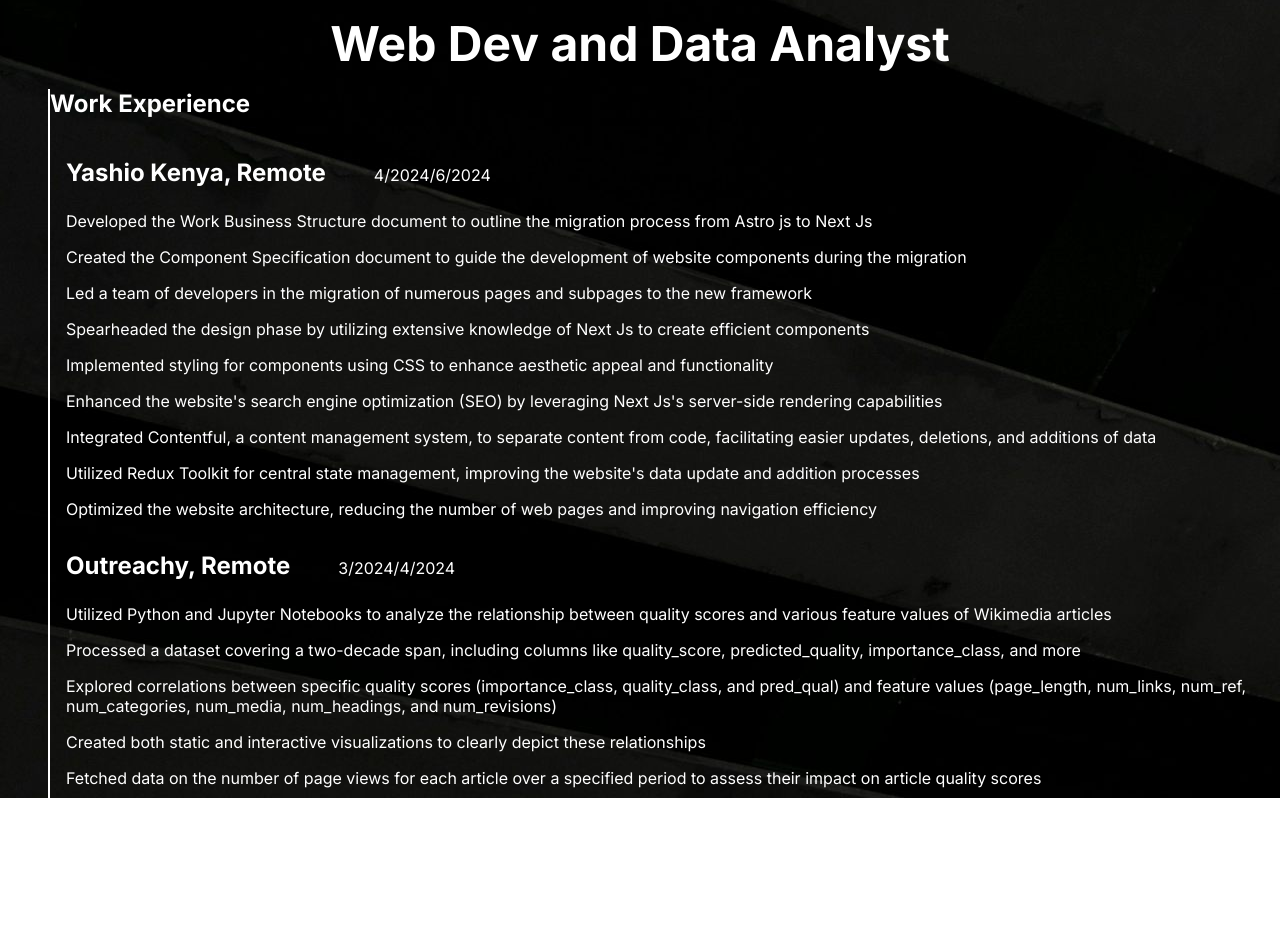
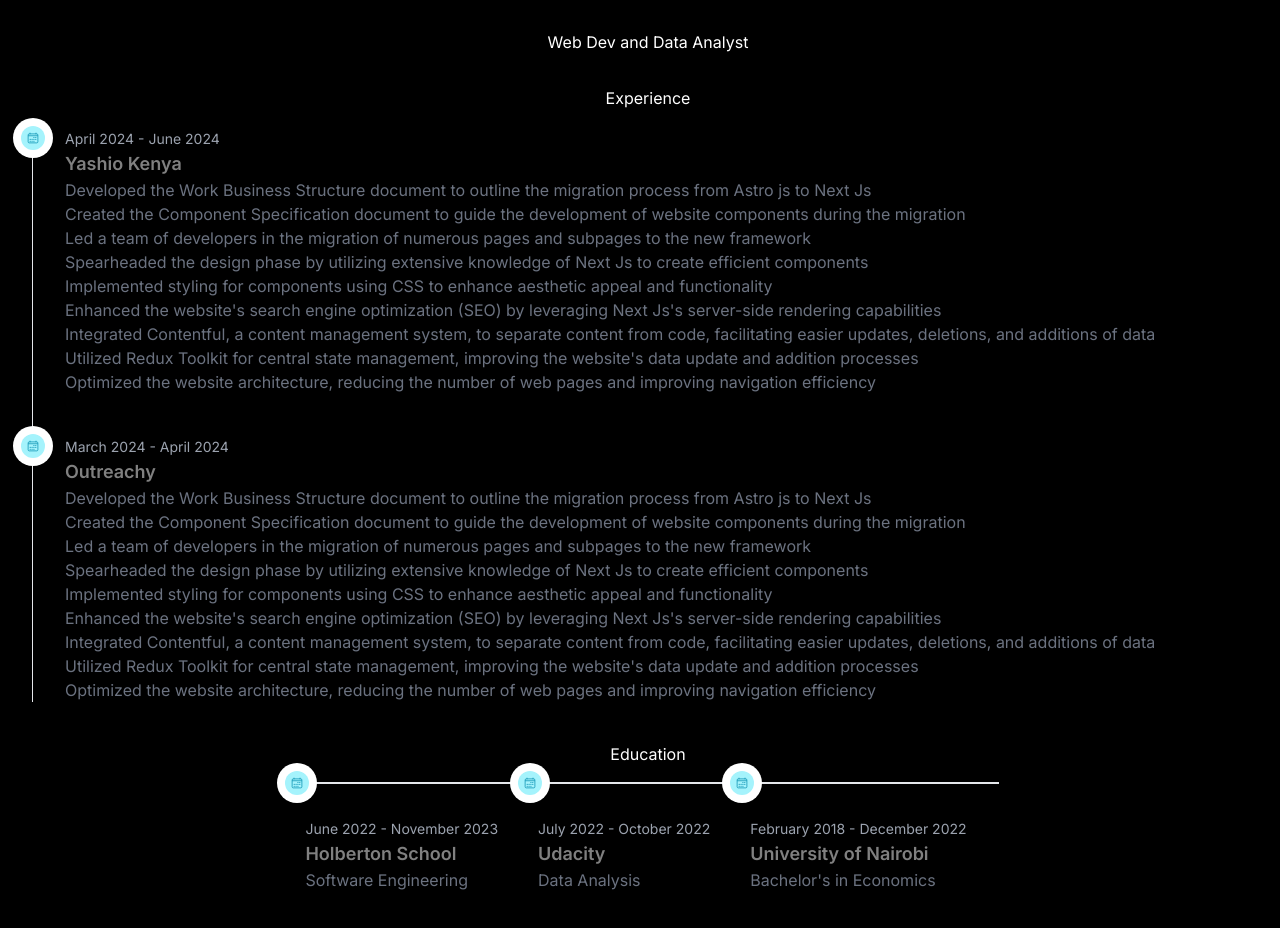
Before and after one commit to Bruce-Mahagwa/Portfolio_v1, a Next.js app in the folder portfolio_v1/: page / in a window 1280 px wide. Shown: the part 802-1730 px from the top of the page. Before the commit the page ends 1600 px from the top, so only its background shows below. Built offline with nearby package versions, Linux system fonts and the light colour scheme; a web font is replaced by a local one.

Commit message:
Adds the about me section

```diff
--- a/portfolio_v1/app/globals.css
+++ b/portfolio_v1/app/globals.css
@@ -1,4 +1,7 @@
 @import url('https://fonts.googleapis.com/css2?family=Poppins:ital,wght@0,100;0,200;0,300;0,400;0,500;0,600;0,700;0,800;0,900;1,100;1,200;1,300;1,400;1,500;1,600;1,700;1,800;1,900&display=swap');
+@tailwind base;
+@tailwind components;
+@tailwind utilities;
 * {
   margin: 0;
   padding: 0;
--- a/portfolio_v1/components/AboutMe/About.js
+++ b/portfolio_v1/components/AboutMe/About.js
@@ -1,9 +1,9 @@
+"use client"
 // files
 import classes from "./AboutMe.module.css"
-import WorkExperience from "./WorkExperience";
-import Education from "./Education";
 // dependencies
-
+import { Timeline } from "flowbite-react";
+import { IoCalendarOutline } from "react-icons/io5";
 // variables
 
 const job_tasks = [
@@ -55,28 +55,80 @@
 
 const About = () => {
     return (
-        <section className={classes.about}>
-            {/* title */}
-            <h1>Web Dev and Data Analyst</h1>
-            <div className = {classes.about_container}>
-                {/* work experience */}
-                <div className = {classes.work_experience}>
-                    <h2>Work Experience</h2>
-                    <WorkExperience place = {"Yashio Kenya"} date = {{start: "4/2024", end: "6/2024"}} location={"Remote"}  tasks = {job_tasks[0].tasks}/>
-                    <WorkExperience place = {"Outreachy"} date = {{start: "3/2024", end: "4/2024"}} location={"Remote"}  tasks = {job_tasks[1].tasks}/>
-                </div>
-                {/* education */}
-                <div className = {classes.education}>
-                    <h2>Education</h2>
-                    <Education place = {"University of Nairobi"} date = {{start: "2/2018", end: "12/2022"}} experience = {education[0].experience} />
-                    <Education place = {"Udacity"} date = {{start: "6/2022", end: "10/2022"}} experience = {education[1].experience} />
-                    <Education place = {"Holberton School"} date = {{start: "7/2022", end: "11/2023"}} experience = {education[2].experience} />
-                </div>
-                {/* social links and stats */}
-                <div className={classes.social_stats}>
+        <section className = {classes.about}>
+             <h1>Web Dev and Data Analyst</h1>
+             <div>
+                 <h2>Experience</h2>
+             </div>
+            <Timeline>
+                <Timeline.Item>
+                    <Timeline.Point icon={IoCalendarOutline} />
+                    <Timeline.Content className = "px-2" >
+                        <Timeline.Time>April 2024 - June 2024</Timeline.Time>
+                        <Timeline.Title className = "text-white opacity-50">Yashio Kenya</Timeline.Title>
+                        <Timeline.Body>
+                            {Object.keys(job_tasks[0].tasks).map((key) => {
+                                const task = job_tasks[0].tasks[key]
+                                return (
+                                    <p key = {task}>{task}</p>
+                                )
+                            })}
+                        </Timeline.Body>
+                    </Timeline.Content>
+                </Timeline.Item>
 
-                </div>
-            </div>
+                <Timeline.Item>
+                    <Timeline.Point icon={IoCalendarOutline} />
+                    <Timeline.Content className = "px-2">
+                        <Timeline.Time>March 2024 - April 2024 </Timeline.Time>
+                        <Timeline.Title className = "text-white opacity-50">Outreachy</Timeline.Title>
+                        <Timeline.Body>
+                        {Object.keys(job_tasks[1].tasks).map((key) => {
+                                const task = job_tasks[0].tasks[key]
+                                return (
+                                    <p key = {task}>{task}</p>
+                                )
+                            })}
+                        </Timeline.Body>
+                    </Timeline.Content>
+                </Timeline.Item>
+            </Timeline>
+
+             <div>
+                 <h2>Education</h2>
+             </div>
+            <Timeline horizontal className="flex justify-center">
+                <Timeline.Item>
+                    <Timeline.Point icon={IoCalendarOutline} />
+                    <Timeline.Content className = "px-2 py-5">
+                        <Timeline.Time>June 2022 - November 2023 </Timeline.Time>
+                        <Timeline.Title className = "text-white opacity-50">Holberton School</Timeline.Title>
+                        <Timeline.Body>
+                            <h3>Software Engineering</h3>
+                        </Timeline.Body>
+                    </Timeline.Content>
+                </Timeline.Item>
+                <Timeline.Item>
+                    <Timeline.Point icon={IoCalendarOutline} />
+                    <Timeline.Content className = "px-2 py-5">
+                        <Timeline.Time>July 2022 - October 2022 </Timeline.Time>
+                        <Timeline.Title className = "text-white opacity-50">Udacity</Timeline.Title>
+                        <Timeline.Body>
+                            <h3>Data Analysis</h3>
+                        </Timeline.Body>
+                    </Timeline.Content>
+                </Timeline.Item>
+                <Timeline.Item>
+                    <Timeline.Point icon={IoCalendarOutline} />
+                    <Timeline.Content className = "px-2 py-5">
+                        <Timeline.Time>February 2018 - December 2022 </Timeline.Time>
+                        <Timeline.Title className = "text-white opacity-50">University of Nairobi</Timeline.Title>
+                        <Timeline.Body>
+                            <h3>Bachelor's in Economics</h3>
+                        </Timeline.Body>
+                    </Timeline.Content>
+                </Timeline.Item>
+            </Timeline>
         </section>
     )
 }
--- a/portfolio_v1/components/AboutMe/AboutMe.module.css
+++ b/portfolio_v1/components/AboutMe/AboutMe.module.css
@@ -1,37 +1,21 @@
 .about {
-    height: 100vh;
+    min-height: 100vh;
     width: 100%;
     background: #000;
     color: #fff;
-    padding-top: 1em;
-    overflow: hidden;
-    background: url("../../assets/images/about_me2.jpg");
-}
-.about_container {
-    width: 100%;
-    padding: 1em 1em 1em 3em;
+    padding: 2em 1em 1em 2em;
 }
 .about h1 {
+    margin-bottom: 2em;
     text-align: center;
-    font-size: 3rem;
 }
 .about h2 {
     margin-bottom: 1em;
+    text-align: center;
+    color: white;
 }
-.work_experience, .education {
-    border-left: 2px solid white;
-    position: relative;
+.experience_icon {
+    background: transparent !important;
+    margin-left: 3em;
+    width: 100px;
 }
-.work_experience::before {
-    position: absolute;
-    /* content: url("../../assets/images/Pic-small.jpg"); */
-    width: 200px;
-    height: 20px;
-    /* background: green; */
-}
-.education::before {
-    content: "";
-    width: 200px;
-    height: 20px;
-    background: green;
-}
--- /dev/null
+++ b/portfolio_v1/postcss.config.js
@@ -0,0 +1,6 @@
+module.exports = {
+    plugins: {
+      tailwindcss: {},
+      autoprefixer: {},
+    },
+  };
--- /dev/null
+++ b/portfolio_v1/tailwind.config.js
@@ -0,0 +1,16 @@
+import flowbite from "flowbite-react/tailwind";
+/** @type {import('tailwindcss').Config} */
+module.exports = {
+  content: [
+    "./app/**/*.{js,ts,jsx,tsx,mdx}",
+    "./pages/**/*.{js,ts,jsx,tsx,mdx}",
+    "./components/**/*.{js,ts,jsx,tsx,mdx}",
+    flowbite.content(),
+  ],
+  theme: {
+    extend: {},
+  },
+  plugins: [
+    flowbite.plugin(),
+  ],
+}
```
Also changed, not shown: portfolio_v1/package.json (+7 -1 lines), 1 other file (tests, documents, lock files or other folders).
